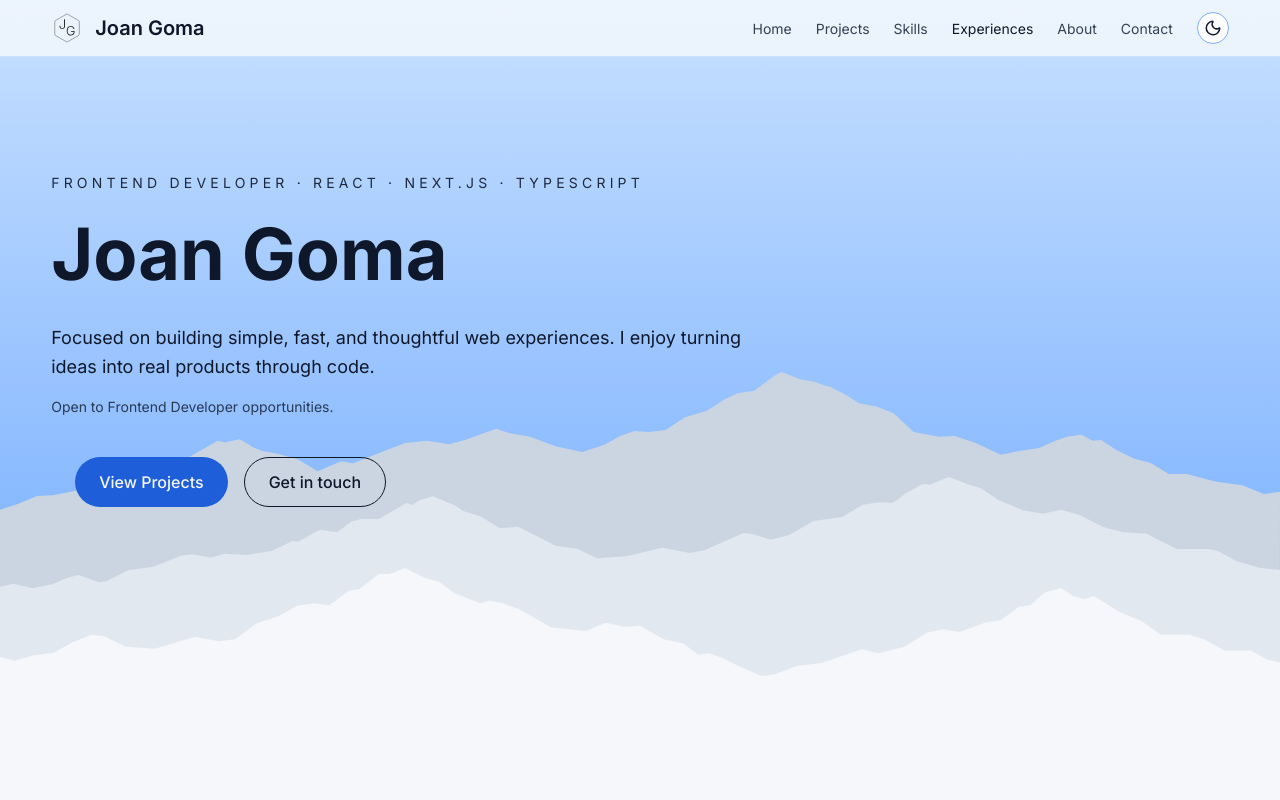
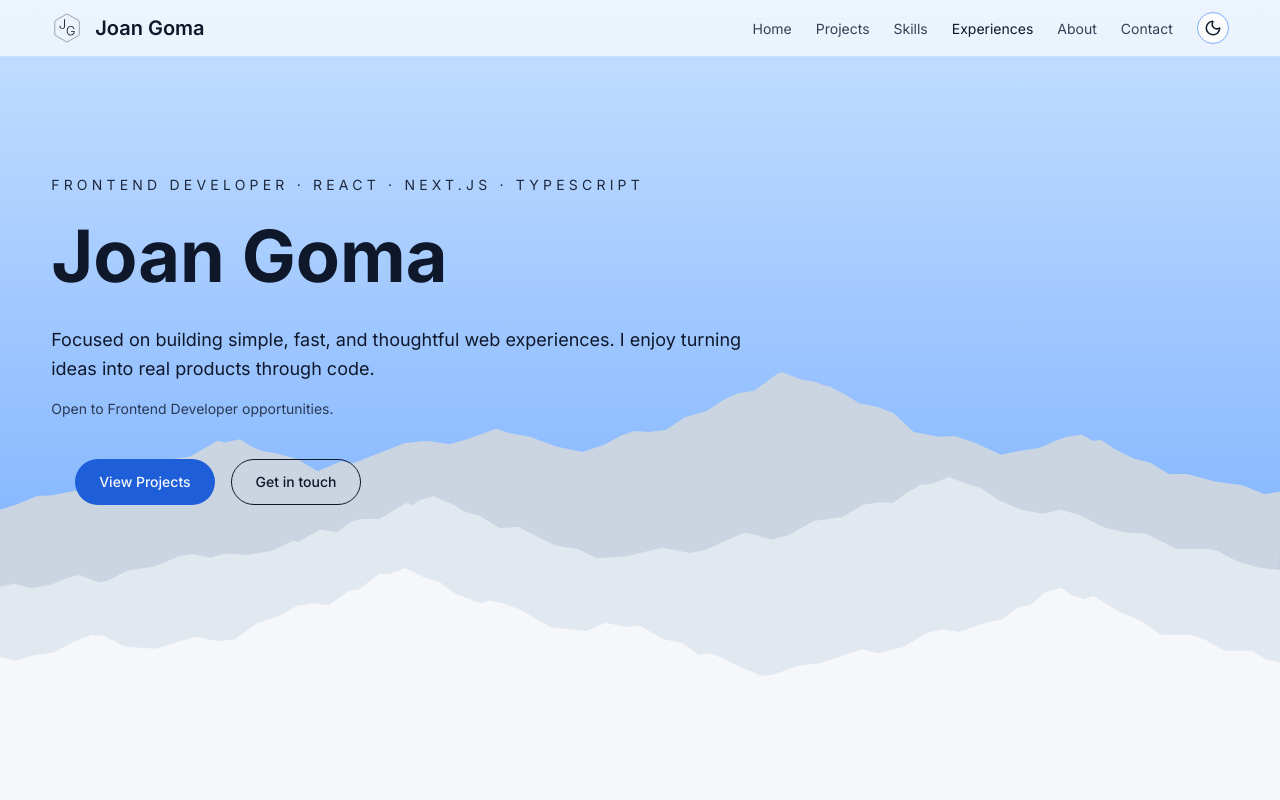
Before and after one commit to joangoma-code/portfolio, a Next.js app: page / in a window 1280 px wide. Shown: the top 800 px of the page. Built offline with nearby package versions, Linux system fonts and the light colour scheme.

Commit message:
button correction

```diff
--- a/components/ui/Button.tsx
+++ b/components/ui/Button.tsx
@@ -13,11 +13,11 @@ export default function Button({
   ...props
 }: ButtonProps) {
   const baseStyles =
-    "inline-flex items-center justify-center rounded-full px-6 py-3 text-md font-medium transition-all";
+    "inline-flex items-center justify-center rounded-full px-6 py-3 text-sm md:text-md font-medium transition-all";
 
   const variants = {
     primary:
-      "bg-(--color-primary) text-(--color-background) hover:bg-(--color-secondary) ",
+      "bg-(--color-primary) text-(--color-background) hover:bg-(--color-secondary)",
 
     secondary:
       "border border-(--color-foreground) text-(--color-foreground) hover:border-(--color-primary) hover:text-(--color-primary)",
```
